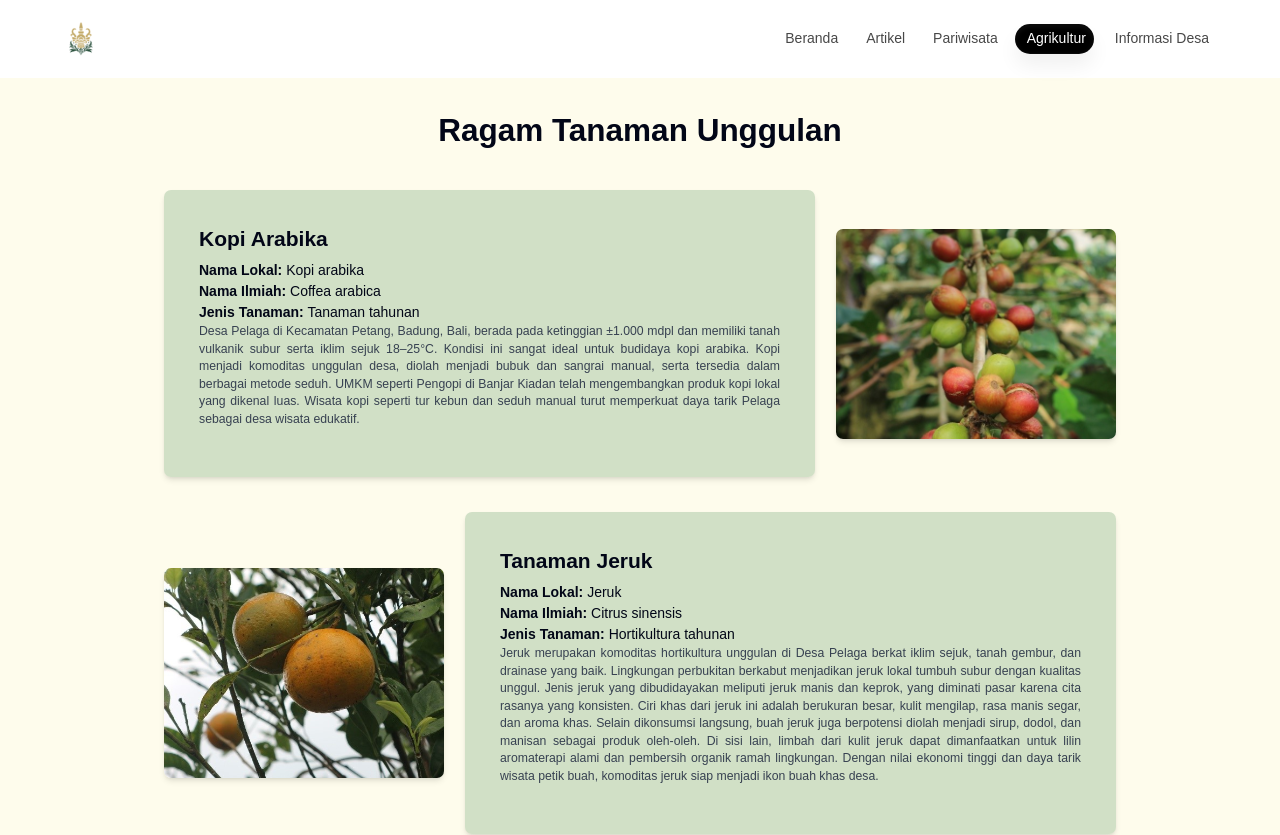
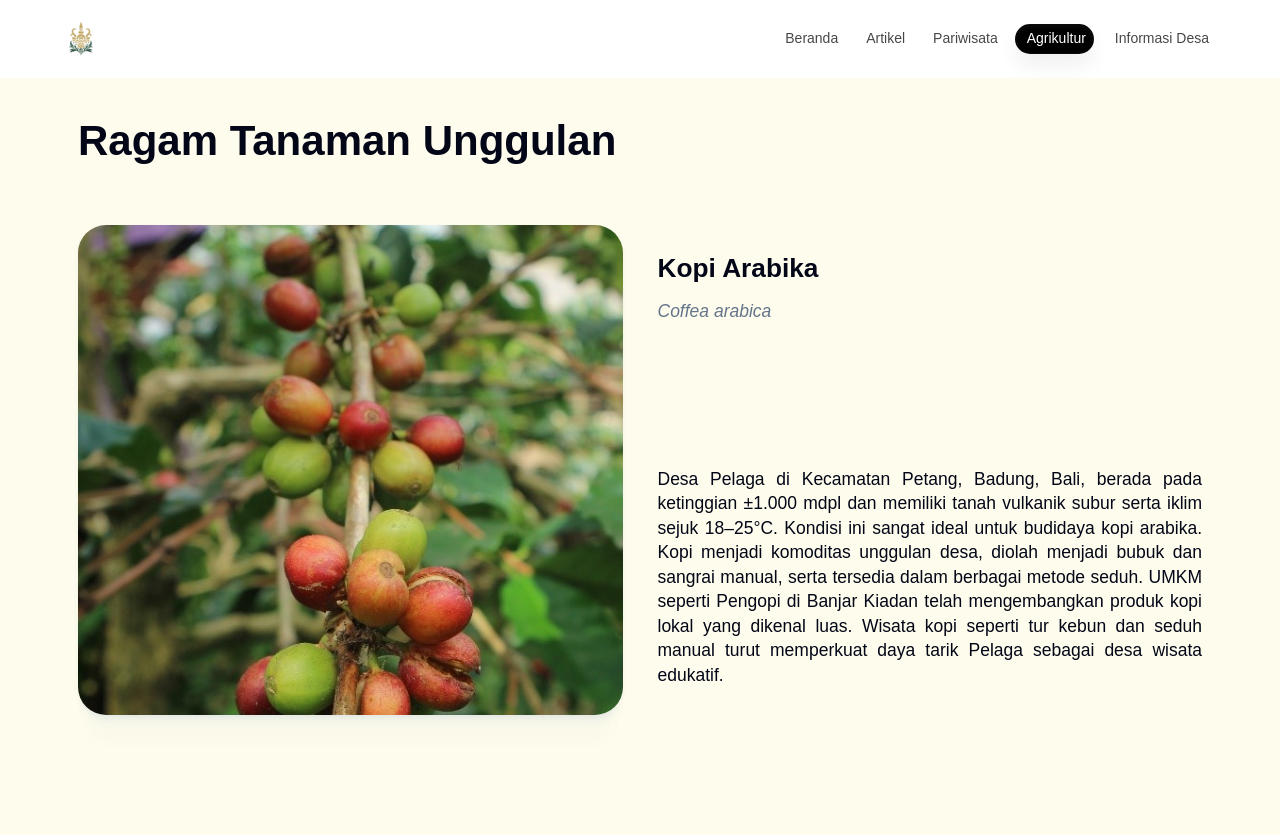
Before and after one commit to belokkepelaga/belokkepelaga, a Next.js app: page /agrikultur in a window 1280 px wide. Shown: the top 835 px of the page. Built offline with nearby package versions, Linux system fonts and the light colour scheme.

Commit message:
feat: replace RagamTanaman with TanamanUnggulan component and update background color in Pariwisata page

```diff
--- a/app/agrikultur/page.tsx
+++ b/app/agrikultur/page.tsx
@@ -1,5 +1,6 @@
 import React from 'react'
-import RagamTanaman from '@/components/RagamTanaman';
+// import RagamTanaman from '@/components/RagamTanaman';
+import TanamanUnggulan from '@/components/TanamanUnggulan';
 import TernakDashboard from '@/components/DashboardTernakSidan';
 import DashboardTernakPelaga from '@/components/DashboradTernakPelaga';
 import Footer from '@/components/Footer';
@@ -7,7 +8,8 @@ import Footer from '@/components/Footer';
 const Agrikultur = () => {
   return (
     <div className=" bg-[#fefcec]">
-      <RagamTanaman />
+      {/* <RagamTanaman /> */}
+      <TanamanUnggulan />
       <TernakDashboard />
       <DashboardTernakPelaga />
       <Footer />
--- a/app/pariwisata/page.tsx
+++ b/app/pariwisata/page.tsx
@@ -9,7 +9,7 @@ const PetaPelaga = dynamic(() => import('@/components/PetaPelaga'), { ssr: false
 
 const Pariwisata = () => {
     return (
-    <div className="bg-[#F1EBDB] ">
+    <div className="bg-[#FEFCEC] ">
             {/* <MapSection /> */}
             <PetaSidan />
             <PetaPelaga />
```
